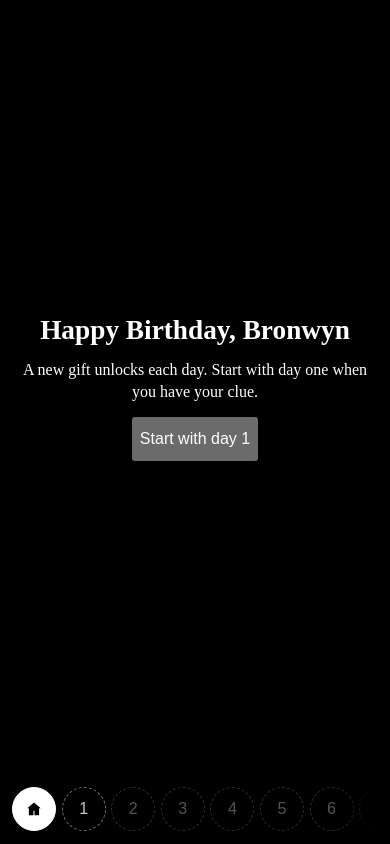
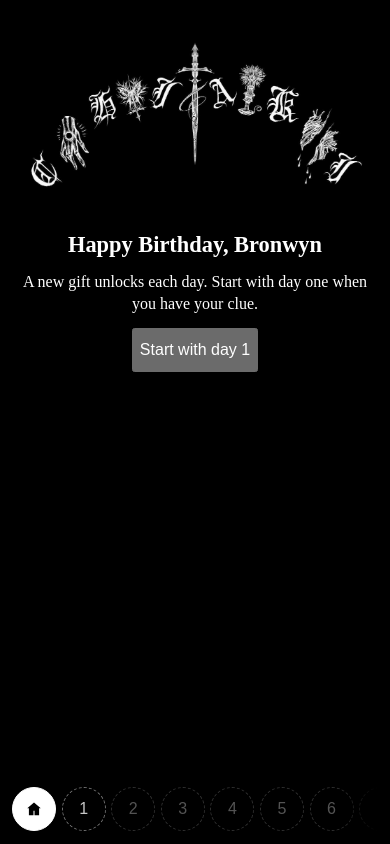
Before and after one commit to wsaffran/bronwyn_birthday_26, a React (Vite) app: page / in a window 390 px wide. Built offline with nearby package versions, Linux system fonts and the light colour scheme.

Commit message:
Add chiaki and fixup layout

```diff
--- a/index.html
+++ b/index.html
@@ -10,7 +10,7 @@
     <meta name="theme-color" content="#000000" />
     <meta name="apple-mobile-web-app-capable" content="yes" />
     <meta name="apple-mobile-web-app-status-bar-style" content="black" />
-    <title>Happy Birthday, Bronwyn</title>
+    <title>Happy Birthday, Bronwyn!</title>
   </head>
   <body>
     <div id="root"></div>
--- a/src/App.css
+++ b/src/App.css
@@ -1,5 +1,6 @@
 .site-shell {
   flex: 1 1 auto;
+  min-width: 0;
   min-height: 0;
   display: flex;
   flex-direction: column;
@@ -10,6 +11,7 @@
 
 .page {
   flex: 1 1 0;
+  min-width: 0;
   min-height: 0;
   display: flex;
   flex-direction: column;
@@ -18,13 +20,52 @@
   justify-content: safe center;
   gap: 0.9rem;
   width: 100%;
+  max-width: 100%;
   padding: 1.15rem 1.15rem 1.35rem;
+  overflow-x: hidden;
   overflow-y: auto;
   text-align: center;
 }
 
+.page-home {
+  justify-content: flex-start;
+}
+
+.home-hero {
+  display: flex;
+  flex-direction: column;
+  align-items: center;
+  align-self: center;
+  width: min(34rem, 100%);
+  max-width: 100%;
+  min-width: 0;
+  margin-inline: auto;
+  gap: 0.25rem;
+}
+
+.home-lettering {
+  display: block;
+  width: 100%;
+  max-width: 100%;
+  min-width: 0;
+  height: auto;
+  aspect-ratio: 1024 / 611;
+  object-fit: contain;
+  pointer-events: none;
+  user-select: none;
+}
+
+.home-hero h1 {
+  margin: 0;
+  max-width: 100%;
+}
+
 .lede {
-  max-width: 32rem;
+  align-self: center;
+  width: min(32rem, 100%);
+  max-width: 100%;
+  min-width: 0;
+  margin-inline: auto;
   line-height: 1.4;
 }
 
@@ -61,7 +102,7 @@
   flex-direction: column;
   gap: 0.45rem;
   width: min(22rem, 100%);
-  margin: 0;
+  margin: 0 auto;
   padding: 0;
   list-style: none;
 }
@@ -222,6 +263,10 @@
     gap: 0.8rem;
     padding: 0.9rem 1rem 1.1rem;
   }
+
+  .home-hero h1 {
+    font-size: 1.4rem;
+  }
 }
 
 @media (max-height: 560px) {
--- a/src/components/Layout.jsx
+++ b/src/components/Layout.jsx
@@ -1,9 +1,16 @@
 import { useLayoutEffect } from 'react'
+import { HAPPY_BIRTHDAY } from '../constants'
 import { useProgress } from '../progress'
 import DayTrail from './DayTrail'
 
+const TAB_TITLE = `${HAPPY_BIRTHDAY}!`
+
 export default function Layout({ children }) {
   const { selected } = useProgress()
+
+  useLayoutEffect(() => {
+    document.title = TAB_TITLE
+  }, [])
 
   useLayoutEffect(() => {
     window.scrollTo(0, 0)
@@ -14,6 +21,7 @@ export default function Layout({ children }) {
 
   return (
     <div className="site-shell">
+      <title>{TAB_TITLE}</title>
       {children}
       <DayTrail />
     </div>
--- /dev/null
+++ b/src/constants.js
@@ -0,0 +1 @@
+export const HAPPY_BIRTHDAY = 'Happy Birthday, Bronwyn'
--- a/src/pages/Day.jsx
+++ b/src/pages/Day.jsx
@@ -6,7 +6,7 @@ function MusicGift({ day }) {
   return (
     <>
       <p className="lede">
-        Press play whenever you want a little soundtrack for the day.
+        Press play to listen to the playlist.
       </p>
       <div className="embed-frame">
         <iframe
--- a/src/pages/Home.jsx
+++ b/src/pages/Home.jsx
@@ -1,30 +1,38 @@
+import { HAPPY_BIRTHDAY } from '../constants'
 import { days } from '../days'
 import { useProgress } from '../progress'
+
+const letteringSrc = `${import.meta.env.BASE_URL}chiaki-lettering-white.png`
+
+function HomeHeading() {
+  return (
+    <div className="home-hero">
+      <img
+        className="home-lettering"
+        src={letteringSrc}
+        alt=""
+        aria-hidden="true"
+      />
+      <h1>{HAPPY_BIRTHDAY}</h1>
+    </div>
+  )
+}
 
 export default function Home() {
   const { allUnlocked, hasUnlocked, isUnlocked, nextDay, selectDay } =
     useProgress()
+  const showRevisit = allUnlocked || !nextDay
+  const lede = !hasUnlocked
+    ? 'A new gift unlocks each day. Start with day one when you have your clue.'
+    : showRevisit
+      ? 'Every gift is open. Pick a day to revisit.'
+      : "Come back with today's clue when you are ready."
 
-  if (!hasUnlocked) {
-    return (
-      <main className="page">
-        <h1>Happy Birthday, Bronwyn</h1>
-        <p className="lede">
-          A new gift unlocks each day. Start with day one when you have your
-          clue.
-        </p>
-        <button type="button" onClick={() => selectDay(1)}>
-          Start with day 1
-        </button>
-      </main>
-    )
-  }
-
-  if (allUnlocked || !nextDay) {
-    return (
-      <main className="page">
-        <h1>Happy Birthday, Bronwyn</h1>
-        <p className="lede">Every gift is open. Pick a day to revisit.</p>
+  return (
+    <main className="page page-home">
+      <HomeHeading />
+      <p className="lede">{lede}</p>
+      {showRevisit ? (
         <ul className="revisit-list">
           {days
             .filter((day) => isUnlocked(day.id))
@@ -37,19 +45,11 @@ export default function Home() {
               </li>
             ))}
         </ul>
-      </main>
-    )
-  }
-
-  return (
-    <main className="page">
-      <h1>Happy Birthday, Bronwyn</h1>
-      <p className="lede">
-        Come back with today&apos;s clue when you are ready.
-      </p>
-      <button type="button" onClick={() => selectDay(nextDay.id)}>
-        Continue with {nextDay.label}
-      </button>
+      ) : (
+        <button type="button" onClick={() => selectDay(nextDay.id)}>
+          {hasUnlocked ? `Continue with ${nextDay.label}` : 'Start with day 1'}
+        </button>
+      )}
     </main>
   )
 }
```
Also changed, not shown: public/chiaki-lettering-black.png (added), public/chiaki-lettering-white.png (added).
